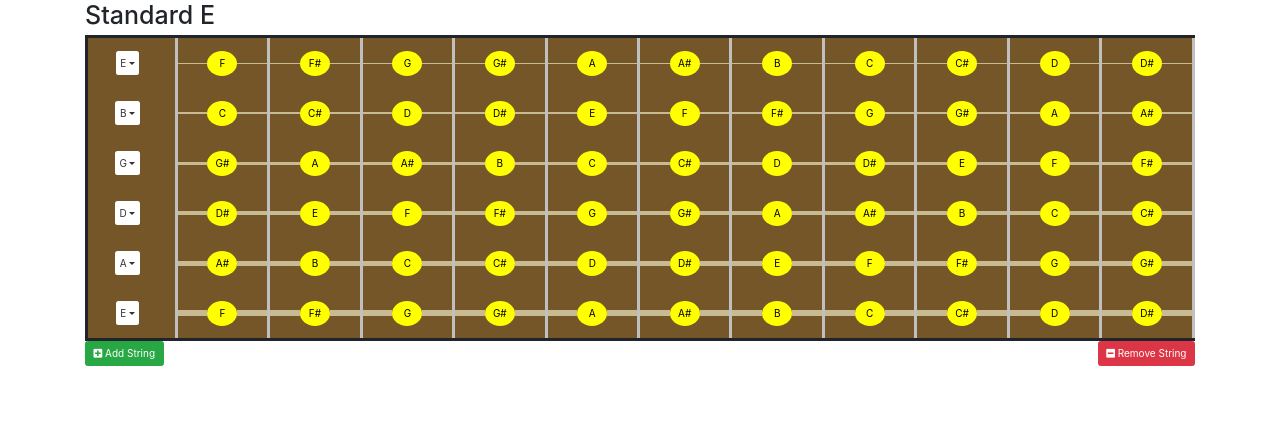
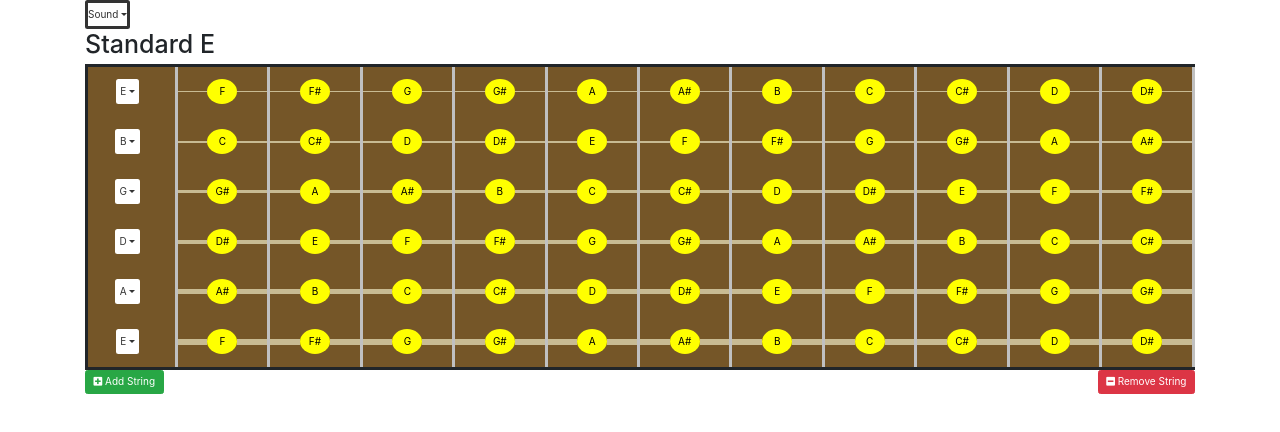
Before and after one commit to CP92/FretReact, a React app: page /change-password in a window 1280 px wide. Shown: the top 432 px of the page. Built offline with nearby package versions, Linux system fonts and the light colour scheme.

Commit message:
Refactored into different components so user can highlight
Refactored into separate components.
app > fretboard to app > Fretboard > FretboardString > fret

```diff
--- a/src/App.js
+++ b/src/App.js
@@ -8,6 +8,9 @@ import SignUp from './auth/components/SignUp'
 import SignIn from './auth/components/SignIn'
 import SignOut from './auth/components/SignOut'
 import ChangePassword from './auth/components/ChangePassword'
+
+import DropdownButton from 'react-bootstrap/lib/DropdownButton'
+import MenuItem from 'react-bootstrap/lib/MenuItem'
 
 import FretBoard from './FretBoard.js'
 
@@ -34,8 +37,16 @@ class App extends Component {
     this.state = {
       user: null,
       flashMessage: '',
-      flashType: null
+      flashType: null,
+      mode: 'Sound'
     }
+    this.setMode = this.setMode.bind(this)
+
+  }
+
+  setMode (e) {
+    this.setState({mode: e})
+    console.log(e)
   }
 
   setUser = user => this.setState({ user })
@@ -74,12 +85,21 @@ class App extends Component {
                       <ChangePassword flash={this.flash} user={user} />
                     )} /> */}
 
+          <DropdownButton noCaret title={this.state.mode} key='mode-change' id='mode-change' className="text-center center-block">
+
+            <MenuItem onSelect={this.setMode} eventKey={'Sound'} >Sound</MenuItem>
+            <MenuItem onSelect={this.setMode} eventKey={'Highlight'} >Highlight</MenuItem>
+
+          </DropdownButton>
+
+
           {defaultTuning.map(tuning => (
             <FretBoard
               key={tuning.id}
               title={tuning.title}
               strings={tuning.strings}
               notes={tuning.notes}
+              mode={this.state.mode}
             />
           ))}
         </main>
--- a/src/App.scss
+++ b/src/App.scss
@@ -61,6 +61,10 @@ $charcoal: #ccc;
       align-items: center;
 }
 
+#mode-change {
+  border: solid;
+}
+
 .note {
   display: block;
     height: 25px;
@@ -70,7 +74,7 @@ $charcoal: #ccc;
     -moz-border-radius: 50%;
     border-radius: 50%;
 
-    background-color: yellow;
+
     color: black;
     text-align: center;
     font-size: 1em;
--- a/src/FretBoard.js
+++ b/src/FretBoard.js
@@ -5,8 +5,12 @@ import Col from 'react-bootstrap/lib/Col'
 import DropdownButton from 'react-bootstrap/lib/DropdownButton'
 import MenuItem from 'react-bootstrap/lib/MenuItem'
 
+import FretboardString from './fretboardstring.js'
+
 
 const noteToolBox = require('./notes.js')
+
+const letter = null
 
 
 
@@ -15,10 +19,11 @@ class FretBoard extends Component {
   	super(props)
 
     this.state = {
-      notes: props.notes
+      notes: props.notes,
+      selected: false
     }
 
-    this.fretClick = this.fretClick.bind(this)
+    this.playNote = this.playNote.bind(this)
     this.changeRow = this.changeRow.bind(this)
 
     this.addString = this.addString.bind(this)
@@ -26,9 +31,8 @@ class FretBoard extends Component {
 
   }
 
+  playNote (e, id) {
 
-
-  fretClick (e, id) {
     id = id.split('-')
     const noteClicked = e.target.innerText
     let num = 11 - id[1]
@@ -38,6 +42,7 @@ class FretBoard extends Component {
     const noteToPlay = noteToolBox.getNextFreq(string, num, noteClicked, this.state.notes)
 
     noteToolBox.loadAudio(noteToPlay)
+
   }
 
   changeRow (e) {
@@ -69,40 +74,24 @@ class FretBoard extends Component {
     }))
   }
 
+  render () {
+  	const { title, strings, mode, notes } = this.props
 
-
-  render () {
-  	const { title, strings, key } = this.props
     return (
       <div>
       	<h1>{title}</h1>
       	<Grid className="fretboard">
           {this.state.notes.map((set, rowIndex) => (
+            <FretboardString
+              set={set}
+              row={rowIndex}
+              changeRowHandler={this.changeRow}
+              playNoteHandler={this.playNote}
+              last={rowIndex === this.state.notes.length -1 ? true : false}
+              mode={mode}
+              key={rowIndex}
+            />
 
-            <Row key={`row-${rowIndex}`} id={`row-${rowIndex}`} className={`text-center show-grid ${rowIndex === this.state.notes.length - 1 ? 'last-row' : ''}` }>
-              {set.map((note, colIndex) => (
-                <Col key={`fret-${rowIndex}-${colIndex}`} onClick={(e) => this.fretClick(e, `${rowIndex}-${colIndex}`)} id={`fret-${rowIndex}-${colIndex}`} sx={1} className={colIndex === 0 ? 'tuner-box box text-center' : 'box text-center'}>
-                  {colIndex !== 0 ? <hr style={{height: rowIndex + 1 + 'px'}} className="text-center center-block"/> : null}
-                  {colIndex === 0 ?
-                    <DropdownButton noCaret title={note} key={`tuner-${rowIndex}`} id={`tuner-${rowIndex}`} className="text-center center-block">
-                      <MenuItem eventKey={note} active >{note}</MenuItem>
-                      <MenuItem onSelect={this.changeRow} eventKey={rowIndex + '-A '} >A</MenuItem>
-                      <MenuItem onSelect={this.changeRow} eventKey={rowIndex + '-A#'} >A#</MenuItem>
-                      <MenuItem onSelect={this.changeRow} eventKey={rowIndex + '-B '} >B</MenuItem>
-                      <MenuItem onSelect={this.changeRow} eventKey={rowIndex + '-C '} >C</MenuItem>
-                      <MenuItem onSelect={this.changeRow} eventKey={rowIndex + '-C#'} >C#</MenuItem>
-                      <MenuItem onSelect={this.changeRow} eventKey={rowIndex + '-D '} >D</MenuItem>
-                      <MenuItem onSelect={this.changeRow} eventKey={rowIndex + '-D#'} >D#</MenuItem>
-                      <MenuItem onSelect={this.changeRow} eventKey={rowIndex + '-E '} >E</MenuItem>
-                      <MenuItem onSelect={this.changeRow} eventKey={rowIndex + '-F '} >F</MenuItem>
-                      <MenuItem onSelect={this.changeRow} eventKey={rowIndex + '-F#'} >F#</MenuItem>
-                      <MenuItem onSelect={this.changeRow} eventKey={rowIndex + '-G '} >G</MenuItem>
-                      <MenuItem onSelect={this.changeRow} eventKey={rowIndex + '-G#'} >G#</MenuItem>
-                    </DropdownButton> : <span className="note">{note}</span>  }
-                  {colIndex !== 0 ? <hr style={{height: rowIndex + 1 + 'px'}} className="text-center center-block"/> : null}
-                </Col>
-              ))}
-            </Row>
           ))}
 
         </Grid>
--- /dev/null
+++ b/src/fret.js
@@ -0,0 +1,62 @@
+
+import React, { Component } from 'react'
+import Grid from 'react-bootstrap/lib/Grid'
+import Row from 'react-bootstrap/lib/Row'
+import Col from 'react-bootstrap/lib/Col'
+import DropdownButton from 'react-bootstrap/lib/DropdownButton'
+import MenuItem from 'react-bootstrap/lib/MenuItem'
+
+
+const noteToolBox = require('./notes.js')
+
+const letter = null
+
+
+
+class Fret extends Component {
+  constructor (props) {
+    super(props)
+
+    this.state = {
+      selected: false
+    }
+
+    this.changeSelect = this.changeSelect.bind(this)
+
+  }
+
+  changeSelect () {
+    this.setState({selected: !this.state.selected})
+  }
+
+  render () {
+    const { note, colIndex, row, mode, changeRowHandler, playNoteHandler } = this.props
+
+    return (
+
+      <Col key={`fret-${row}-${colIndex}`} onClick={mode === 'Sound' ? (e) => playNoteHandler(e, `${row}-${colIndex}`) : this.changeSelect} id={`fret-${row}-${colIndex}`} sx={1} className={colIndex === 0 ? 'tuner-box box text-center' : 'box text-center'}>
+        {colIndex !== 0 ? <hr style={{height: row + 1 + 'px'}} className="text-center center-block"/> : null}
+        {colIndex === 0 ?
+          <DropdownButton noCaret title={note} key={`tuner-${row}`} id={`tuner-${row}`} className="text-center center-block">
+            <MenuItem eventKey={note} active >{note}</MenuItem>
+            <MenuItem onSelect={changeRowHandler} eventKey={row + '-A '} >A</MenuItem>
+            <MenuItem onSelect={changeRowHandler} eventKey={row + '-A#'} >A#</MenuItem>
+            <MenuItem onSelect={changeRowHandler} eventKey={row + '-B '} >B</MenuItem>
+            <MenuItem onSelect={changeRowHandler} eventKey={row + '-C '} >C</MenuItem>
+            <MenuItem onSelect={changeRowHandler} eventKey={row + '-C#'} >C#</MenuItem>
+            <MenuItem onSelect={changeRowHandler} eventKey={row + '-D '} >D</MenuItem>
+            <MenuItem onSelect={changeRowHandler} eventKey={row + '-D#'} >D#</MenuItem>
+            <MenuItem onSelect={changeRowHandler} eventKey={row + '-E '} >E</MenuItem>
+            <MenuItem onSelect={changeRowHandler} eventKey={row + '-F '} >F</MenuItem>
+            <MenuItem onSelect={changeRowHandler} eventKey={row + '-F#'} >F#</MenuItem>
+            <MenuItem onSelect={changeRowHandler} eventKey={row + '-G '} >G</MenuItem>
+            <MenuItem onSelect={changeRowHandler} eventKey={row + '-G#'} >G#</MenuItem>
+          </DropdownButton> : <span className="note" style={this.state.selected ? {backgroundColor: 'green'} : {backgroundColor: 'yellow'}}>{note}</span> }
+        {colIndex !== 0 ? <hr style={{height: row + 1 + 'px'}} className="text-center center-block"/> : null}
+      </Col>
+
+    )
+  }
+}
+
+export default Fret
--- /dev/null
+++ b/src/fretboardstring.js
@@ -0,0 +1,48 @@
+
+import React, { Component } from 'react'
+import Grid from 'react-bootstrap/lib/Grid'
+import Row from 'react-bootstrap/lib/Row'
+import Col from 'react-bootstrap/lib/Col'
+import DropdownButton from 'react-bootstrap/lib/DropdownButton'
+import MenuItem from 'react-bootstrap/lib/MenuItem'
+
+import Fret from './fret.js'
+
+
+const noteToolBox = require('./notes.js')
+
+const letter = null
+
+
+
+class FretboardString extends Component {
+  constructor (props) {
+  	super(props)
+
+    this.state = {
+
+    }
+  }
+
+  render () {
+  	const { set, row, changeRowHandler, last, mode, playNoteHandler } = this.props
+
+    return (
+      <Row key={`row-${row}`} id={`row-${row}`} className={`text-center show-grid ${last ? 'last-row' : ''}` }>
+        {set.map((note, colIndex) => (
+        	<Fret
+            note={note}
+            colIndex={colIndex}
+            changeRowHandler={changeRowHandler}
+            playNoteHandler={playNoteHandler}
+            mode={mode}
+            row={row}
+            key={colIndex}
+          />
+        ))}
+      </Row>
+    )
+  }
+}
+
+export default FretboardString
```
